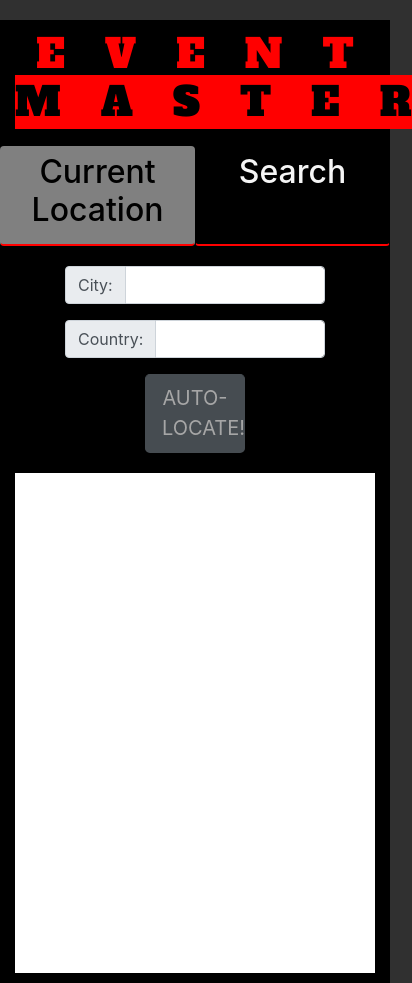
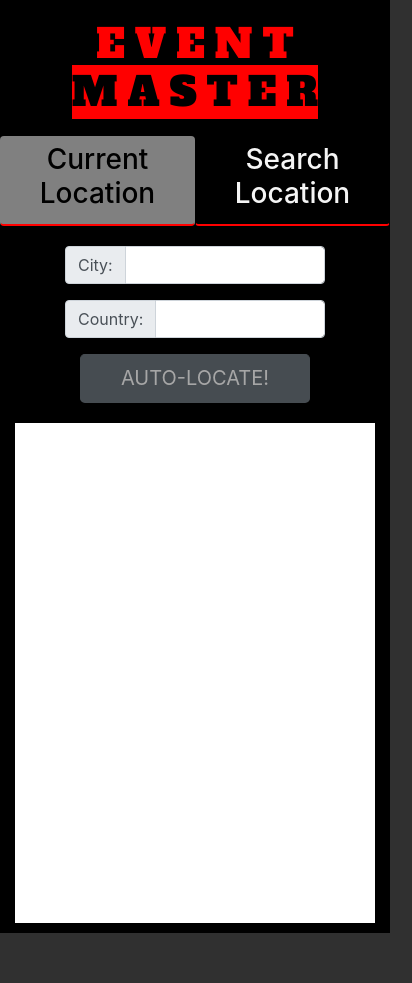
Before and after one commit to ashkankardan/event-master, a plain HTML site: page index.html in a window 390 px wide. Shown: the whole page, 412 px wide, since content can reach past the window. After the commit the page ends 933 px from the top, so only its background shows below. Drawn offline with nearby package versions, Linux system fonts and the light colour scheme; no server answers.

Commit message:
completed EM responsive for iphone 6-7-8-X

```diff
--- a/index.html
+++ b/index.html
@@ -1,8 +1,8 @@
 <!DOCTYPE html>
 <html lang="en">
   <head>
-    <meta charset="UTF-8" />
-    <meta name="viewport" content="width=device-width, initial-scale=1.0" />
+    <meta charset="UTF-8">
+  <meta name="viewport" content="width=device-width, initial-scale=1.0">
     <title>Event Master</title>
     <link
       rel="stylesheet"
@@ -29,9 +29,9 @@
       <main>
         <div class="row locationMenu">
           <div class="col btn" id="currentLocation">
-            <h2>Current Location</h2>
+            <h3>Current Location</h3>
           </div>
-          <div class="col btn" id="searchLocation"><h2>Search</h2></div>
+          <div class="col btn" id="searchLocation"><h3>Search Location</h3></div>
         </div>
 
         <div class="row">
@@ -77,13 +77,13 @@
               </select>
             </div>
 
-            <div class="col-6 text-center searchBtnContainer">
+            <div class="col text-center searchBtnContainer">
               <button
                 type="button"
                 class="btn btn-secondary btn-lg btn-block"
                 id="searchBtn"
               >
-                Block level button
+                AUTO-LOCATE!
               </button>
             </div>
           </div>
--- a/style.css
+++ b/style.css
@@ -4,9 +4,8 @@ body {
 
 .container {
   background-color: black;
-  padding-top: 10px;
+  padding-top: 20px;
   padding-bottom: 10px;
-  margin-top: 20px;
 }
 
 header {
@@ -17,7 +16,7 @@ header {
 }
 
 .spacing {
-  letter-spacing: 40px;
+  letter-spacing: 10px;
 }
 
 header h1 {
@@ -96,9 +95,7 @@ header h1 {
 }
 
 .evItem {
-  width: 80%;
-  /* start with fixed size for iphone 8 */
-  /* add margin (changed bootstreap grid size for larger screen) */
+  width: 90%;
   margin: auto;
 }
 
```
